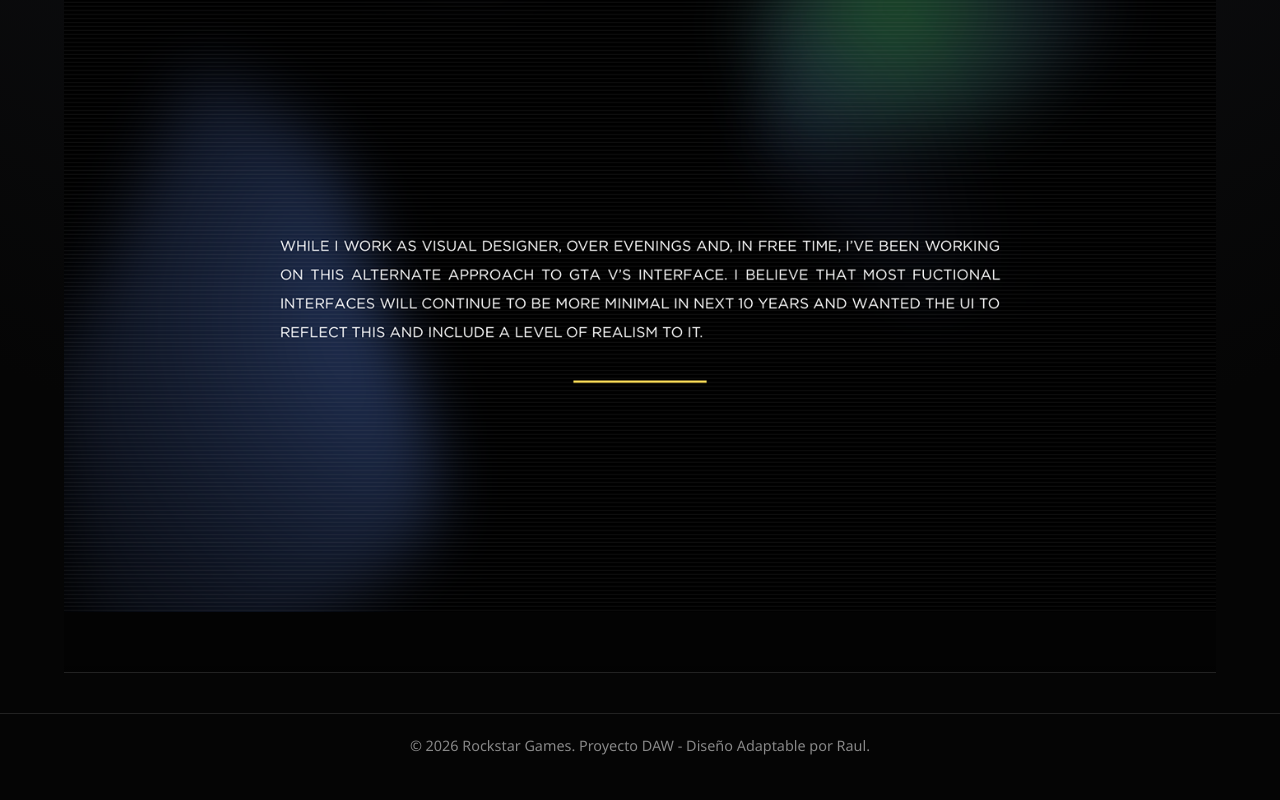
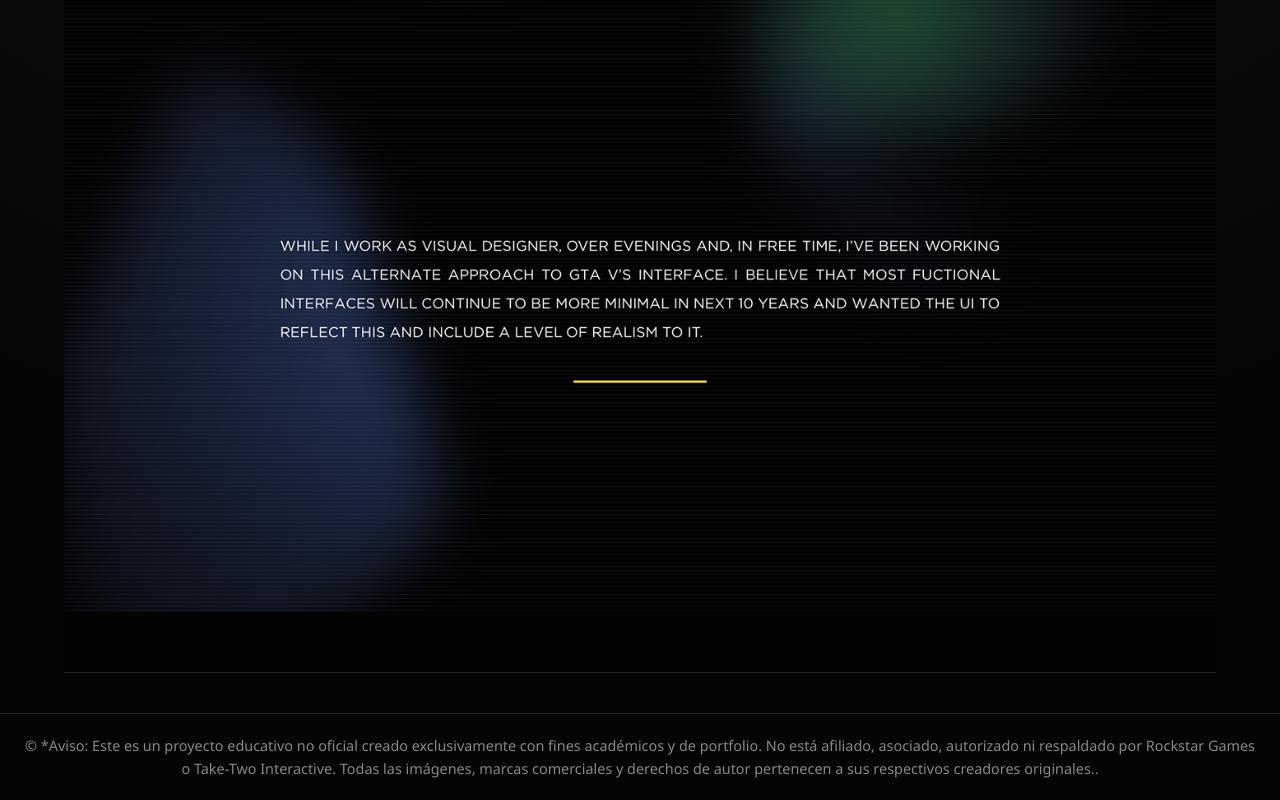
Before and after one commit to raulo9/GTA-V-, a plain HTML site: page index.html in a window 1280 px wide. Shown: the part 1002-1802 px from the top of the page. Before the commit the page ends 1779 px from the top, so only its background shows below. Drawn offline with nearby package versions, Linux system fonts and the light colour scheme.

Commit message:
Update index.html

```diff
--- a/index.html
+++ b/index.html
@@ -37,7 +37,7 @@
     </section>
   </main>
  <footer class="footer">
-  <p>&copy; 2026 Rockstar Games. Proyecto DAW - Diseño Adaptable por Raul.</p>
+  <p>&copy; *Aviso: Este es un proyecto educativo no oficial creado exclusivamente con fines académicos y de portfolio. No está afiliado, asociado, autorizado ni respaldado por Rockstar Games o Take-Two Interactive. Todas las imágenes, marcas comerciales y derechos de autor pertenecen a sus respectivos creadores originales..</p>
 </footer>
 </body>
 </html>
```
